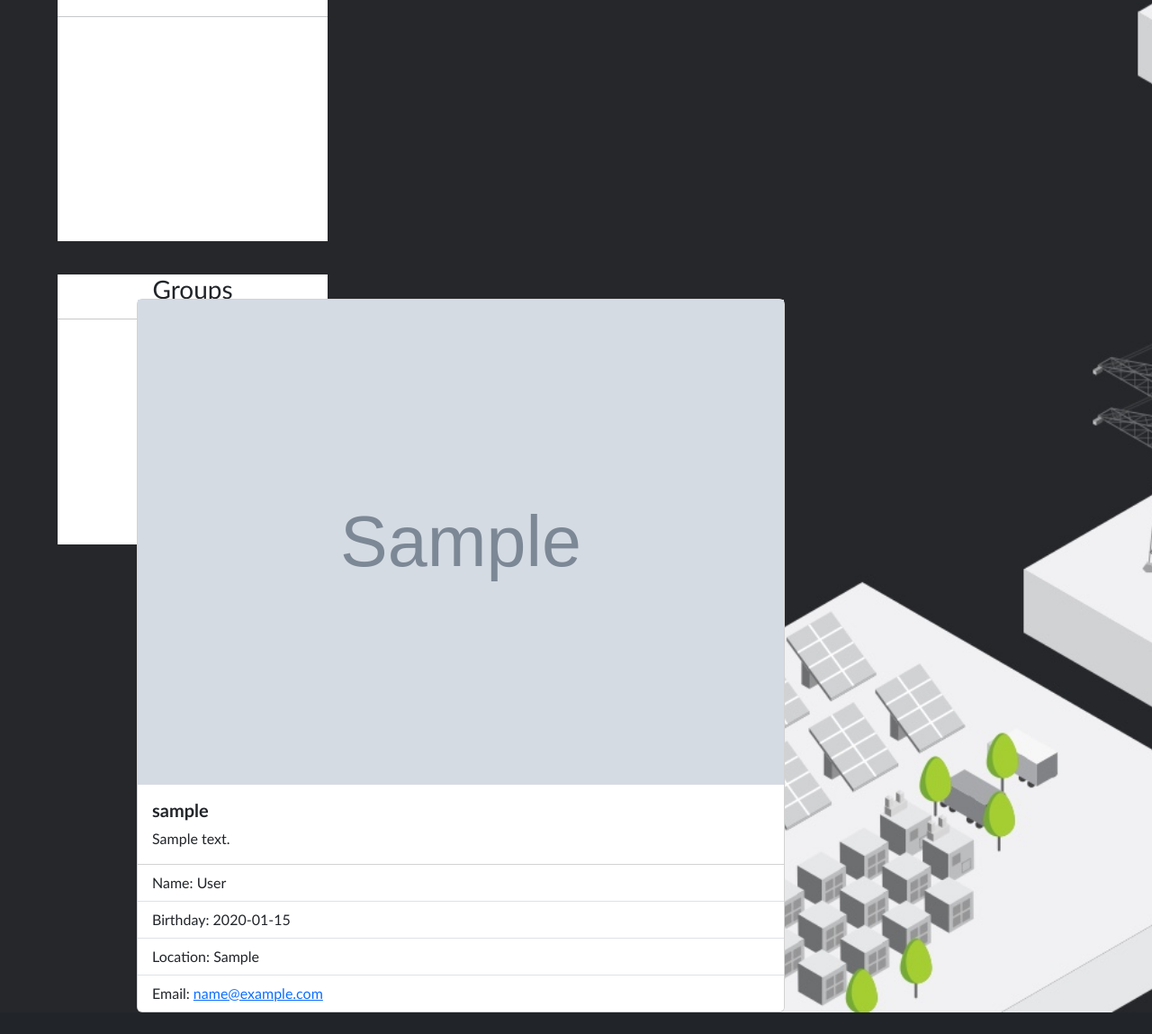
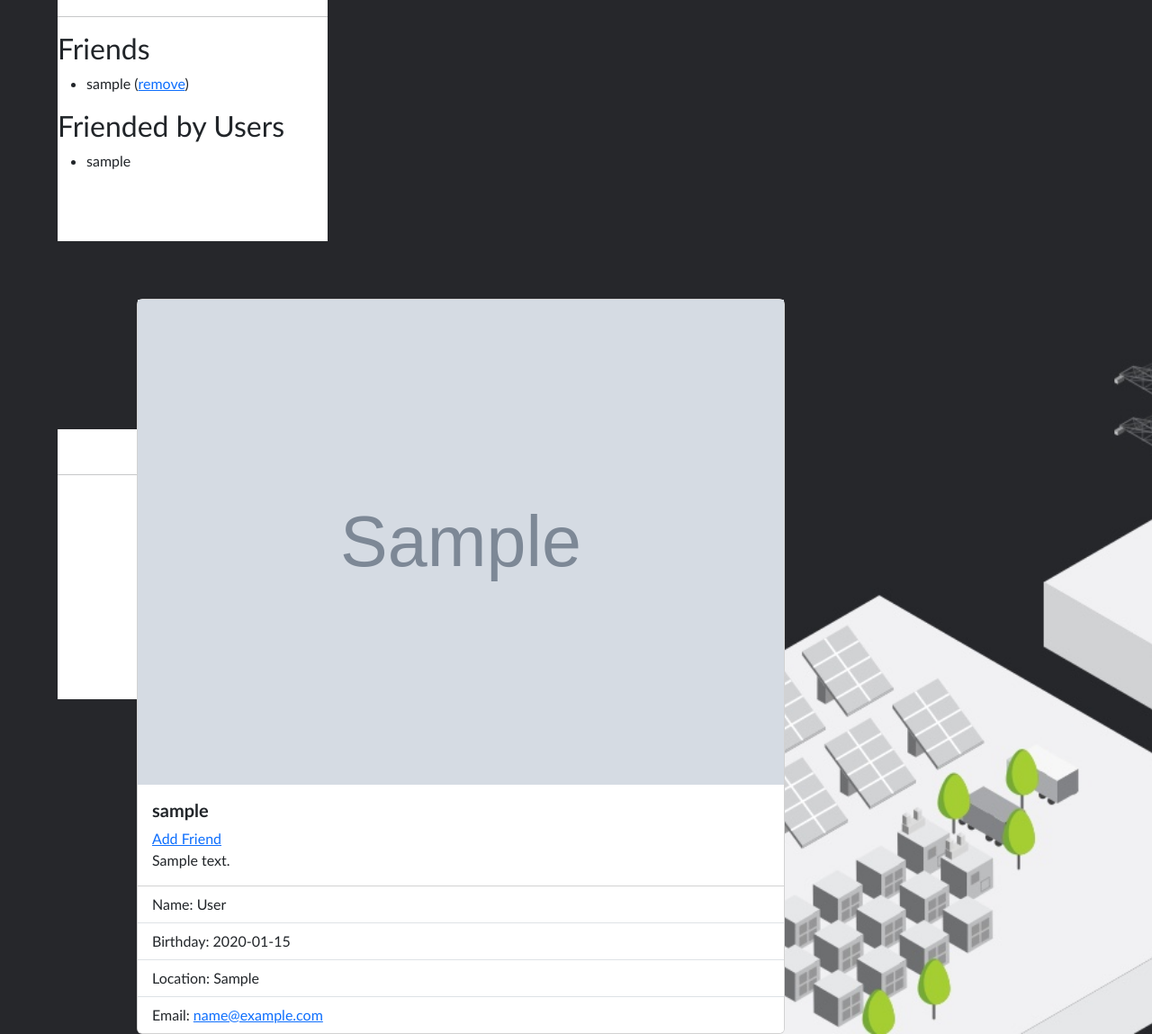
Before and after one commit to mworganization484/groupfinder, a Rails app: page /users/1 in a window 1280 px wide. Shown: the part 96-1245 px from the top of the page at 90% size. Before the commit the page ends 1221 px from the top, so only its background shows below. Run offline with Rails 7, Linux system fonts and the light colour scheme; a user stored in the database is signed in; tables that the repository leaves empty hold one stand-in row (values such as "Sample post"); style sheets or scripts are compiled from the project's sources; parts of the project's set-up code (start-up, migrations or seed data) failed here and were passed over; some libraries are stand-ins or nearby versions.

Commit message:
Added ability to friend users

```diff
--- /dev/null
+++ b/app/models/friendship.rb
@@ -0,0 +1,4 @@
+class Friendship < ActiveRecord::Base
+    belongs_to :user
+    belongs_to :friend, :class_name => "User"
+end
--- a/app/models/user.rb
+++ b/app/models/user.rb
@@ -1,5 +1,8 @@
 class User < ActiveRecord::Base
-
+  has_many :friendships
+  has_many :friends, :through => :friendships
+  has_many :inverse_friendships, :class_name => "Friendship", :foreign_key => "friend_id"
+  has_many :inverse_friends, :through => :inverse_friendships, :source => :user
     def self.new_with_session(params, session)
     super.tap do |user|
       if data = session["devise.facebook_data"] && session["devise.facebook_data"]["extra"]["raw_info"] || session["devise.linkedin_data"] && session["devise.linkedin_data"]["extra"]["raw_info"] || session["devise.github_data"] && session["devise.github_data"]["extra"]["raw_info"]
--- a/app/views/users/show.html.erb
+++ b/app/views/users/show.html.erb
@@ -1,7 +1,25 @@
 <div class="friends" style="background-color: white; width: 300px; height: 300px; float: left; margin-top: 5%; margin-left: 5%;">
   <h3 style="text-align: center;">Friends List</h3>
   <hr>
+    <h2>Friends</h2>
+<ul>
+  <% for friendship in @user.friendships %>
+    <li>
+      <%=h friendship.friend.username %>
+      <!-- Allow only owner of user profile to remove their own friends -->
+        <% if @user == current_user %>
+      (<%= link_to "remove", friendship, :method => :delete %>)
+        <% end %>
+    </li>
+  <% end %>
+</ul>
 
+<h2>Friended by Users</h2>
+<ul>
+  <% for user in @user.inverse_friends %>
+    <li><%=h user.username %></li>
+  <% end %>
+</ul>
   <div class"groups" style="background-color: white; width: 300px; height: 300px; float: left; margin-top: 90%;">
     <h3 style="text-align: center;">Groups</h3>
     <hr>
@@ -20,6 +38,7 @@
   <% end %>
   <div class="card-body">
     <h5 class="card-title"><strong><%= @user.username %></strong></h5>
+    <%= link_to "Add Friend", friendships_path(:friend_id => @user), :method => :post %>
     <p class="card-text"><%= @user.about %></p>
   </div>
   <ul class="list-group list-group-flush">
--- a/config/routes.rb
+++ b/config/routes.rb
@@ -4,6 +4,7 @@ Rails.application.routes.draw do
   devise_for :users, controllers: { omniauth_callbacks: 'users/omniauth_callbacks' }
   root 'posts#index'
   resources :users
+  resources :friendships
   resources :posts do
     resources :comments
   end
```
Also changed, not shown: app/controllers/friendships_controller.rb (added, +19 -0 lines), db/migrate/20180420181757_create_friendships.rb (added, +10 -0 lines), test/fixtures/friendships.yml (added, +9 -0 lines), test/models/friendship_test.rb (added, +7 -0 lines), db/schema.rb.
